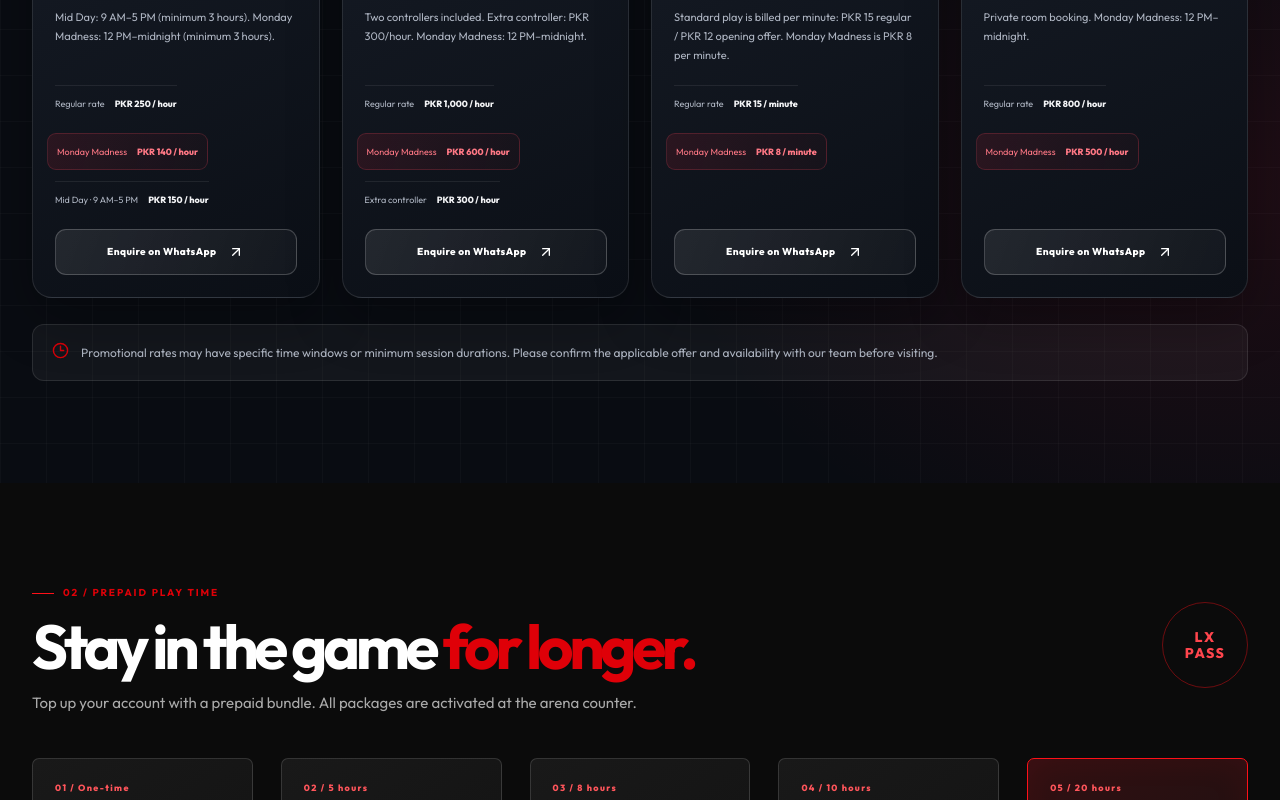
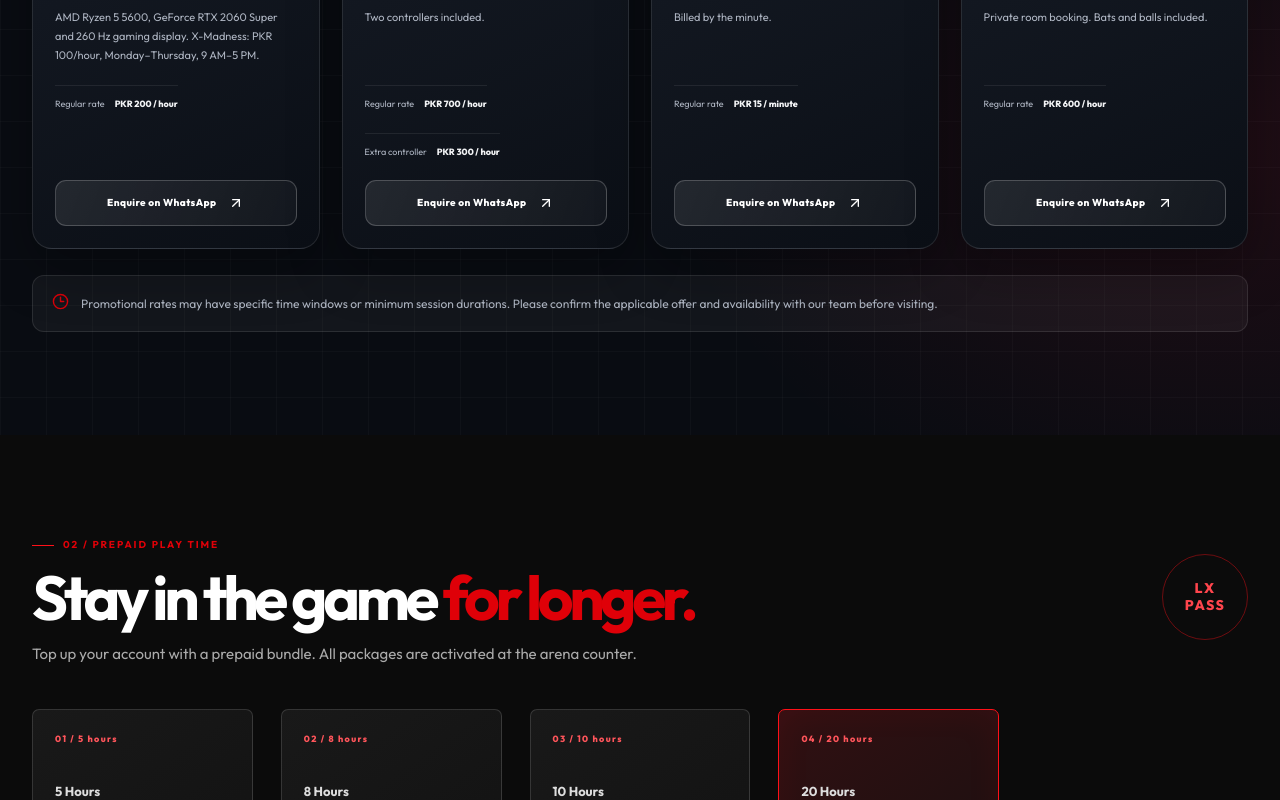
Before and after one commit to syedhussainabbaszaidi/levelxgamingarena, a Next.js app: page /packages in a window 1280 px wide. Shown: the part 1520-2320 px from the top of the page. Built offline with nearby package versions, Linux system fonts and the light colour scheme.

Commit message:
Update arena prices, memberships and menu data from latest posters

```diff
--- a/app/data.ts
+++ b/app/data.ts
@@ -7,49 +7,49 @@ export const activities = [
     slug: "pc-games",
     name: "PC Gaming",
     category: "PC Gaming",
-    price: 250,
+    price: 200,
     offer: 200,
     unit: "hour",
     image: "/img/site/pc-gaming.webp",
-    description: "Play on high-performance gaming PCs with popular competitive titles including CS2, PUBG, VALORANT, DOTA and more. Ask about Monday Madness and the daily Mid Day package.",
+    description: "Play on high-performance gaming PCs featuring AMD Ryzen 5 5600, NVIDIA GeForce RTX 2060 Super graphics and a 260 Hz gaming display. Popular titles include CS2, PUBG, VALORANT and DOTA.",
     capacity: "1 player per station",
-    features: ["High-performance gaming PCs", "CS2, PUBG, Valorant, DOTA and more", "Monday Madness: PKR 140/hour (minimum 3 hours)", "Mid Day package: PKR 150/hour, 9 AM–5 PM (minimum 3 hours)"],
+    features: ["AMD Ryzen 5 5600 processor", "NVIDIA GeForce RTX 2060 Super graphics", "260 Hz gaming LCD", "HyperX Cloud Alpha headset", "Keyboard and mouse options available", "Current rate: PKR 200/hour", "X-Madness: PKR 100/hour, Monday–Thursday, 9 AM–5 PM"],
   },
   {
     slug: "ps5",
     name: "PS5",
     category: "Console Gaming",
-    price: 1000,
-    offer: 650,
+    price: 700,
+    offer: 700,
     unit: "hour",
     image: "/img/site/ps5.webp",
     description: "Enjoy PlayStation 5 gaming on a big screen with two controllers included. Bring a friend, choose your game and settle in for a competitive or casual session.",
     capacity: "2 players",
-    features: ["PlayStation 5 console", "Two controllers included", "Additional controller: PKR 300/hour", "Monday Madness: PKR 600/hour"],
+    features: ["PlayStation 5 console", "Two controllers included", "Current rate: PKR 700/hour"],
   },
   {
     slug: "premium-snooker-room",
     name: "Premium Snooker Room",
     category: "Snooker",
-    price: 15,
+    price: 12,
     offer: 12,
     unit: "minute",
     image: "/img/site/snooker.webp",
     description: "Play in a premium snooker room with a professional table, cues and rests. Standard play is billed by the minute, so you pay for the time you actually play.",
     capacity: "Up to 4 players",
-    features: ["Professional snooker table", "Cues and rests provided", "Standard rate: PKR 15/minute", "Opening offer: PKR 12/minute", "Monday Madness: PKR 8/minute"],
+    features: ["Professional snooker table", "Cues and rests provided", "Current rate: PKR 12/minute"],
   },
   {
     slug: "private-table-tennis-room",
     name: "Private Table Tennis Room",
     category: "Table Tennis",
-    price: 800,
+    price: 600,
     offer: 600,
     unit: "hour",
     image: "/img/site/table-tennis.webp",
     description: "Book your own private table tennis room with a table, bats and balls. Perfect for friendly rallies, competitive matches and group sessions.",
     capacity: "Up to 4 players",
-    features: ["Private table tennis room", "Table, bats and balls included", "Hourly room booking", "Monday Madness: PKR 500/hour"],
+    features: ["Private table tennis room", "Table, bats and balls included", "Current rate: PKR 600/hour"],
   },
 ] as const;
 
@@ -71,19 +71,44 @@ export const additionalExperiences = [
 ] as const;
 
 export const hourlyPackages = [
-  { name: "PC Gaming", regular: 250, offer: 200, monday: 140, midday: 150, unit: "per hour", image: "/img/site/pc-gaming.webp", note: "Mid Day: 9 AM–5 PM (minimum 3 hours). Monday Madness: 12 PM–midnight (minimum 3 hours)." },
-  { name: "PS5", regular: 1000, offer: 650, monday: 600, unit: "per hour", image: "/img/site/ps5.webp", note: "Two controllers included. Extra controller: PKR 300/hour. Monday Madness: 12 PM–midnight." },
-  { name: "Premium Snooker", regular: 900, offer: 720, monday: 480, unit: "per hour equivalent", image: "/img/site/snooker.webp", note: "Standard play is billed per minute: PKR 15 regular / PKR 12 opening offer. Monday Madness is PKR 8 per minute." },
-  { name: "Private Table Tennis", regular: 800, offer: 600, monday: 500, unit: "per hour", image: "/img/site/table-tennis.webp", note: "Private room booking. Monday Madness: 12 PM–midnight." },
+  { name: "PC Gaming", regular: 200, offer: 200, unit: "per hour", image: "/img/site/pc-gaming.webp", note: "AMD Ryzen 5 5600, GeForce RTX 2060 Super and 260 Hz gaming display. X-Madness: PKR 100/hour, Monday–Thursday, 9 AM–5 PM." },
+  { name: "PS5", regular: 700, offer: 700, unit: "per hour", image: "/img/site/ps5.webp", note: "Two controllers included." },
+  { name: "Premium Snooker", regular: 12, offer: 12, unit: "per minute", image: "/img/site/snooker.webp", note: "Billed by the minute." },
+  { name: "Private Table Tennis", regular: 600, offer: 600, unit: "per hour", image: "/img/site/table-tennis.webp", note: "Private room booking. Bats and balls included." },
 ] as const;
 
 export const accountPackages = [
-  { name: "Optional Player Account", hours: "One-time", price: 1000, description: "Optional one-time player account. You can still play and enquire without opening an account." },
-  { name: "5 Hours", hours: "5 hours", price: 900, description: "Prepaid play-time bundle." },
-  { name: "8 Hours", hours: "8 hours", price: 1400, description: "Prepaid play-time bundle." },
-  { name: "10 Hours", hours: "10 hours", price: 1700, description: "Prepaid play-time bundle." },
-  { name: "20 Hours", hours: "20 hours", price: 3200, description: "Prepaid play-time bundle." },
+  { name: "5 Hours", hours: "5 hours", price: 900, description: "PC Gaming membership bundle. Free account opening." },
+  { name: "8 Hours", hours: "8 hours", price: 1400, description: "PC Gaming membership bundle. Free account opening." },
+  { name: "10 Hours", hours: "10 hours", price: 1700, description: "PC Gaming membership bundle. Free account opening." },
+  { name: "20 Hours", hours: "20 hours", price: 3200, description: "PC Gaming membership bundle. Free account opening." },
 ] as const;
+
+export const cafeMenu = [
+  { category: "Burgers & sandwiches", name: "Zinger Burger", price: 500 },
+  { category: "Burgers & sandwiches", name: "Grilled Chicken Cheese Burger", price: 450 },
+  { category: "Burgers & sandwiches", name: "Ande Wala Burger", price: 250 },
+  { category: "Burgers & sandwiches", name: "Panini Sandwich", price: 600 },
+  { category: "Snacks", name: "Mayo Fries", price: 230 },
+  { category: "Snacks", name: "Plain / Masala Fries", price: 180 },
+  { category: "Snacks", name: "Chowmein", price: 600 },
+  { category: "Beverages", name: "Pepsi", price: 100 },
+  { category: "Beverages", name: "Sting", price: 120 },
+  { category: "Beverages", name: "X-Water", price: 60 },
+] as const;
+
+export const gta6Packages = [
+  { duration: "1 Hour", price: 1000, previousPrice: 1200 },
+  { duration: "3 Hours", price: 3000 },
+  { duration: "5 Hours", price: 5000 },
+] as const;
+
+export const xMadnessOffer = {
+  price: 100,
+  unit: "hour",
+  days: "Monday to Thursday",
+  hours: "9 AM to 5 PM",
+} as const;
 
 export const gallery = [
   { src: "/img/site/pc-gaming.webp", title: "PC Gaming" },
@@ -96,9 +121,9 @@ export const gallery = [
 
 export const faqs = [
   { q: "How do I book an activity?", a: "Choose an activity and send your preferred date, time and group size to our team on WhatsApp. We will help confirm availability." },
-  { q: "Do I need an account?", a: "No account is needed to play or enquire about a booking. An optional player account costs PKR 1,000 one-time; ask the team about its benefits and activation at the counter." },
+  { q: "Do I need an account?", a: "PC Gaming membership account opening is free. Membership bundles: 5 hours PKR 900, 8 hours PKR 1,400, 10 hours PKR 1,700 and 20 hours PKR 3,200." },
   { q: "When do I pay?", a: "Pay at the arena counter. This website does not collect online payments." },
-  { q: "Are the prices fixed?", a: "Published rates and selected offers are shown on the Packages page. Some offers have time windows or minimum sessions; confirm your final rate with the team before visiting." },
+  { q: "What are the current game rates?", a: "PC Gaming PKR 200/hour, PS5 PKR 700/hour, Snooker PKR 12/minute and Table Tennis PKR 600/hour. X-Madness PC offer is PKR 100/hour Monday to Thursday, 9 AM to 5 PM." },
   { q: "What are the opening hours?", a: "Level X is open 24 hours a day, seven days a week." },
   { q: "Is table tennis available?", a: "Yes. The private table tennis room includes a table, bats and balls and is booked by the hour." },
   { q: "Can I ask about pool or VIP rooms?", a: "Yes. Contact our team on WhatsApp to confirm current availability, facilities and rates for pool and private VIP rooms." },
```
